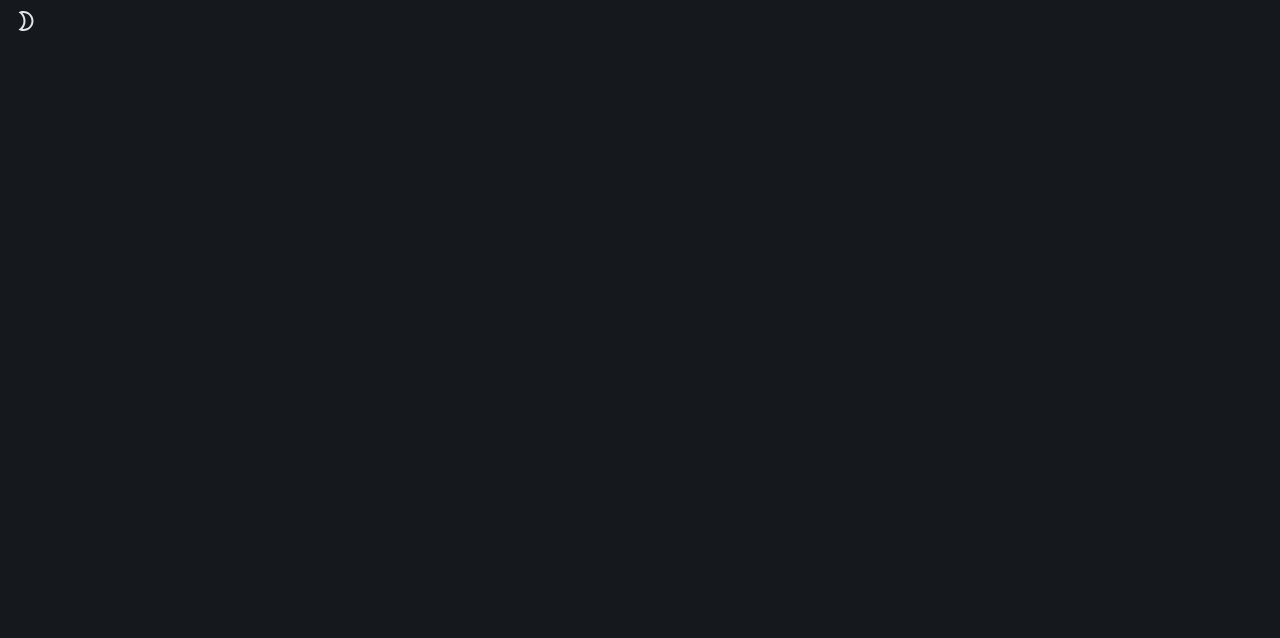
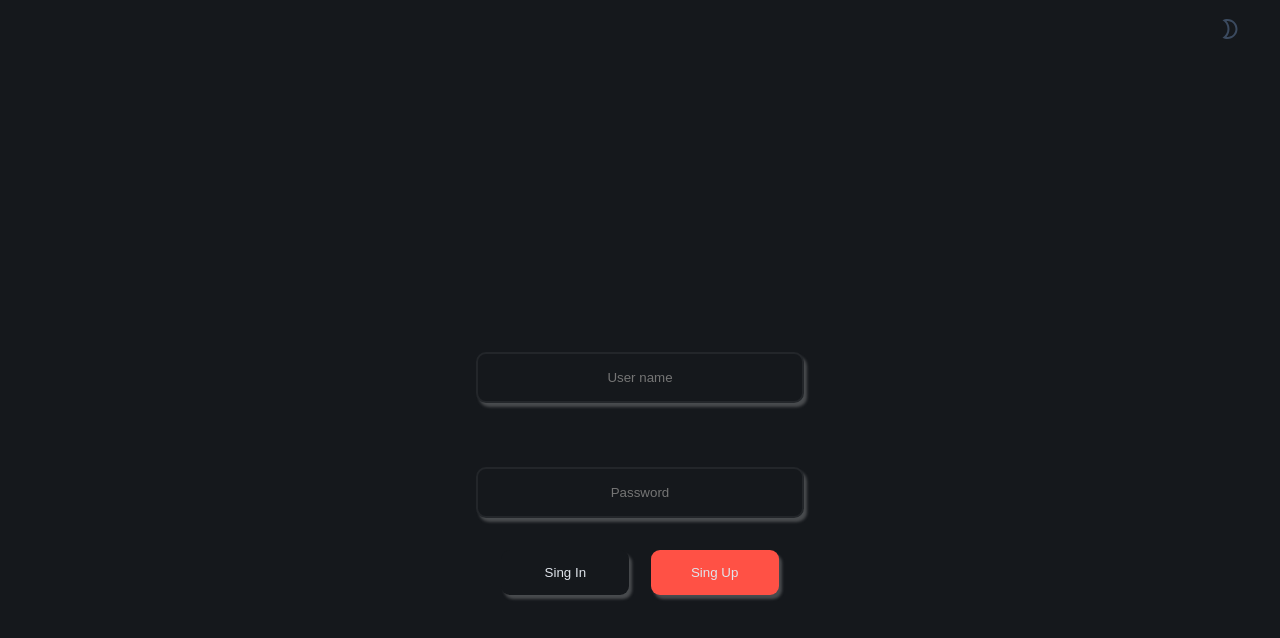
Before and after one commit to FilipeMSouza/Sistema-RPG, a Next.js app: page / in a window 1280 px wide. Shown: the top 638 px of the page. Built offline with nearby package versions, Linux system fonts and the light colour scheme.

Commit message:
Login screen update
- fields
	- placment
	- behaviour
- buttons
	- placement
	- behaviour

```diff
--- a/package.json
+++ b/package.json
@@ -10,6 +10,7 @@
   },
   "dependencies": {
     "next": "12.1.0",
+    "polished": "^4.2.2",
     "react": "17.0.2",
     "react-dom": "17.0.2",
     "react-icons": "^4.3.1",
--- a/src/components/Header/ThemeButton/index.tsx
+++ b/src/components/Header/ThemeButton/index.tsx
@@ -8,7 +8,7 @@ interface ThemeButtonProps{
 export default function ThemeButton({setIsDarkTheme, isDarkTheme}:ThemeButtonProps){
   return(
     <>
-     <ButtonTheme isTheme={isDarkTheme} onClick={()=> setIsDarkTheme(!isDarkTheme)}>
+     <ButtonTheme isDarkTheme={isDarkTheme} onClick={()=> setIsDarkTheme(!isDarkTheme)}>
        {isDarkTheme? <MdOutlineModeNight/> : <MdOutlineLightMode/> }
      </ButtonTheme>
     </>
--- a/src/components/Header/ThemeButton/styles.module.ts
+++ b/src/components/Header/ThemeButton/styles.module.ts
@@ -1,13 +1,19 @@
 import styled from 'styled-components'
+import { darken, transparentize } from "polished";
+
 
 interface ButtonThemeProps{
-  isTheme: boolean;
+  isDarkTheme: boolean;
 }
 
 export const ButtonTheme = styled.button<ButtonThemeProps>`
   background: none;
   border: none;
 
-  color: ${(props)=>props.isTheme? 'var(--Light-bg)':'var(--background)'};
+  color: ${(props)=>props.isDarkTheme? darken(.6, '#E0E5EC' ) :transparentize(0.6, '#23262A' )};
   font-size: 1.5rem;
+
+  position: absolute;
+  top: 1rem;
+  right: 2rem
 `;
--- a/src/pages/Background.tsx
+++ /dev/null
@@ -1,5 +0,0 @@
-export default function Background(){
-  return(
-    <></>
-  )
-}
--- a/src/pages/Magias.tsx
+++ /dev/null
@@ -1,5 +0,0 @@
-export default function Magias(){
-  return(
-    <></>
-  )
-}
--- a/src/pages/_documents.tsx
+++ b/src/pages/_documents.tsx
@@ -6,8 +6,8 @@ export default class MyDocument extends Document {
       <Html>
         <Head>
           <link rel="preconnect" href="https://fonts.googleapis.com" />
-          <link rel="preconnect" href="https://fonts.gstatic.com" />
-          <link href="https://fonts.googleapis.com/css2?family=Jost:wght@100;200;300;400;500;600;700;800;900&display=swap" rel="stylesheet">
+          <link rel="preconnect" href="https://fonts.gstatic.com"/>
+          <link href="https://fonts.googleapis.com/css2?family=Jost:wght@100;200;300;400;500;600;700;800;900&display=swap" rel="stylesheet" />
         </Head>
         <body>
           <Main />
--- a/src/pages/index.tsx
+++ b/src/pages/index.tsx
@@ -1,13 +1,27 @@
+import { useState } from "react";
 import Header from "../components/Header";
 
-interface HomeProps{
-  setIsDarkTheme:(Theme) => boolean;
-  isDarkTheme:boolean;
+import {InputField, LoginFields, RadialButtons, SingInBtn, SingUpBtn } from "./styles/home.module";
+
+interface HomeProps {
+  setIsDarkTheme: (Theme) => boolean;
+  isDarkTheme: boolean;
 }
 
-export default function Home({setIsDarkTheme, isDarkTheme}:HomeProps) {
+export default function Home({ setIsDarkTheme, isDarkTheme }: HomeProps) {
   return (
-   <Header setIsDarkTheme={setIsDarkTheme } isDarkTheme={isDarkTheme}/>
+    <>
+      <Header setIsDarkTheme={setIsDarkTheme} isDarkTheme={isDarkTheme} />
+      <LoginFields>
+        <InputField isDarkTheme={isDarkTheme} placeholder="User name" />
+        <InputField isDarkTheme={isDarkTheme} placeholder="Password" type="password" />
+      </LoginFields>
+      <RadialButtons>
+        <SingInBtn isDarkTheme={isDarkTheme}>Sing In</SingInBtn>
+        <SingUpBtn isDarkTheme={isDarkTheme}>Sing Up</SingUpBtn>
+      </RadialButtons>
+
+    </>
 
   )
 }
--- /dev/null
+++ b/src/pages/styles/home.module.ts
@@ -0,0 +1,82 @@
+import styled from "styled-components";
+
+interface Props{
+  isDarkTheme: boolean;
+}
+
+
+export const InputField = styled.input <Props>`
+  width: 20rem;
+  height: 45px;
+
+  background: ${(props)=> props.isDarkTheme ?
+  'var(--Dark-bg)' : 'var(--Light-bg)'};
+
+  border: ${(props)=> props.isDarkTheme ?'2px solid var(--Dark-theme-button-background)':'2px solid rgba(240, 240, 240, .5)'};
+  border-radius: 10px;
+
+  box-shadow: ${(props)=> props.isDarkTheme ?'3px 4px 3px var(--Light-Shadow)':'3px 4px 3px var(--Dark-Shadow)'};
+
+  color: ${(props)=> props.isDarkTheme ?'var(--Light-bg)':'var(--Dark-bg)'};
+
+  text-align: center;
+`;
+
+ export const LoginFields = styled.div`
+  display: flex;
+  flex-direction: column;
+
+  align-items: center;
+  justify-content: center;
+
+  padding: 2rem;
+  gap:4rem;
+
+  margin-top: 20rem;
+  margin-bottom: 0rem;
+ `;
+
+
+export const RadialButtons = styled.div`
+  display: flex;
+  align-items: center;
+  justify-content: space-evenly;
+  width: 20rem;
+  margin-left: auto;
+  margin-right: auto;
+  mar
+
+`;
+
+export const SingInBtn = styled.button <Props>`
+  background: ${(props)=> props.isDarkTheme ?
+  'var(--Dark-bg)' : 'var(--Light-bg)'};
+  width: 8rem;
+  height: 45px;
+
+  border-radius:9px;
+  border:none;
+
+  color: ${(props)=> props.isDarkTheme ?
+  'var(--Light-bg)' : 'var(--Dark-bg)'};
+
+  box-shadow: ${(props)=> props.isDarkTheme ?'3px 4px 3px var(--Light-Shadow)':'3px 4px 3px var(--Dark-Shadow)'};
+
+
+`;
+export const SingUpBtn = styled.button <Props>`
+  background: ${(props)=> props.isDarkTheme ?
+  'var(--Highlighter-red)' : 'var(--Highlighter-blue)'};
+
+  width: 8rem;
+  height: 45px;
+
+  border: none;
+  border-radius:9px;
+
+  color: var(--Light-bg);
+
+  box-shadow: ${(props)=> props.isDarkTheme ?'3px 4px 3px var(--Light-Shadow)':'3px 4px 3px var(--Dark-Shadow)'};
+
+
+`;
--- a/src/styles/global.ts
+++ b/src/styles/global.ts
@@ -10,10 +10,13 @@ export const GlobalStyle = createGlobalStyle<GlobalStyle>`
   //Dark therm
   --Dark-bg: #15181C;
   --Dark-theme-button-background: #23262A;
+  --Dark-Shadow: rgba(21, 24, 28, 0.25);
 
   //Light theme
   --Light-bg: #E0E5EC;
   --Light-theme-button-background: #E0E5EC;
+  --Light-Shadow: rgba(229, 229, 229, 0.25);
+
 
   //Common Colors
   --Life-bar: #0CF25D;
@@ -34,7 +37,7 @@ export const GlobalStyle = createGlobalStyle<GlobalStyle>`
 *{
 
   body{
-    background: ${(props)=> props.isDarkTheme ? 'var(--Dark-bg)' :  'var(--Light-bg)' }
+    background: ${(props)=> props.isDarkTheme ? 'var(--Dark-bg)' :  'var(--Light-bg)' };
   }
 }
 `
```
Also changed, not shown: src/components/Header/Logo.tsx (deleted, +0 -7 lines), 1 other file (tests, documents, lock files or other folders).
